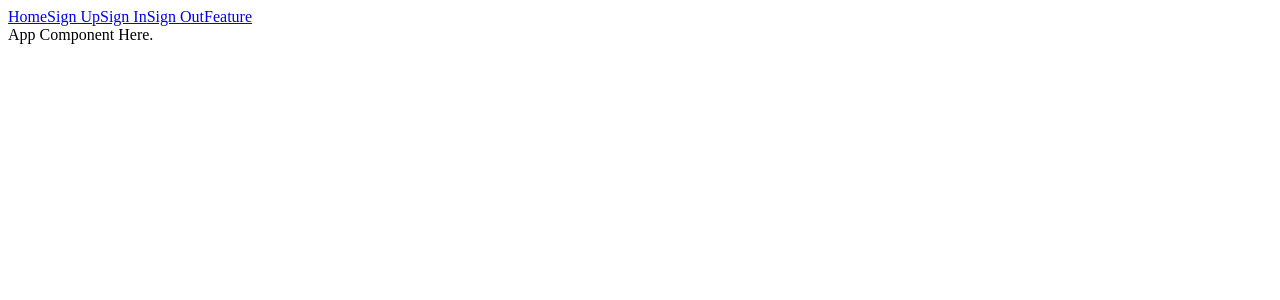
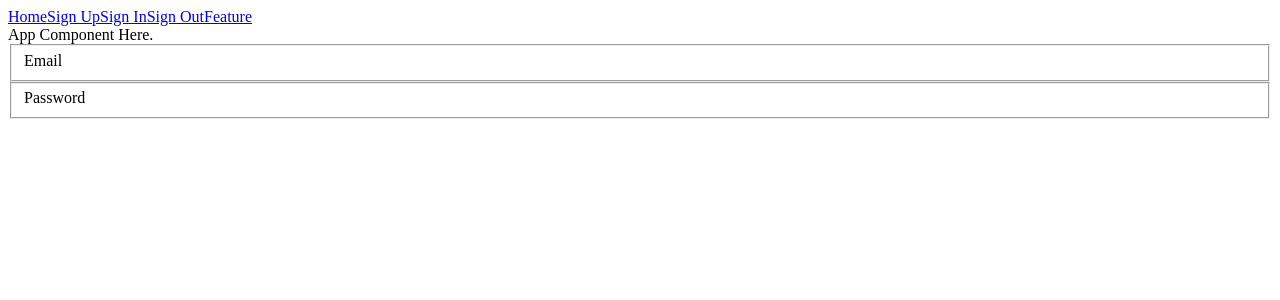
Before and after one commit to sdlfkorg/client, a React (Create React App) app: page /signup in a window 1280 px wide. Shown: the top 300 px of the page. Built offline with nearby package versions, Linux system fonts and the light colour scheme.

Commit message:
components: add signup form

```diff
--- /dev/null
+++ b/src/components/auth/Signup.js
@@ -0,0 +1,20 @@
+import React, {Component} from 'react';
+
+class Signup extends Component {
+	render(){
+		return (
+			<form>
+				<fieldset>
+					<label>Email</label>
+
+				</fieldset>
+
+				<fieldset>
+					<label>Password</label>
+				</fieldset>
+			</form>
+		);
+	}
+}
+
+export default Signup;
--- a/src/index.js
+++ b/src/index.js
@@ -4,11 +4,13 @@
 
 import App from './components/App';
 import Message from './components/Message';
+import Signup from './components/auth/Signup';
 
 ReactDOM.render(
 	<BrowserRouter>
 		<App>
 			<Route path="/" exact component={Message} />
+			<Route path="/signup" exact component={Signup} />
 		</App>
 	</BrowserRouter>,
 	document.querySelector('#root')
```
